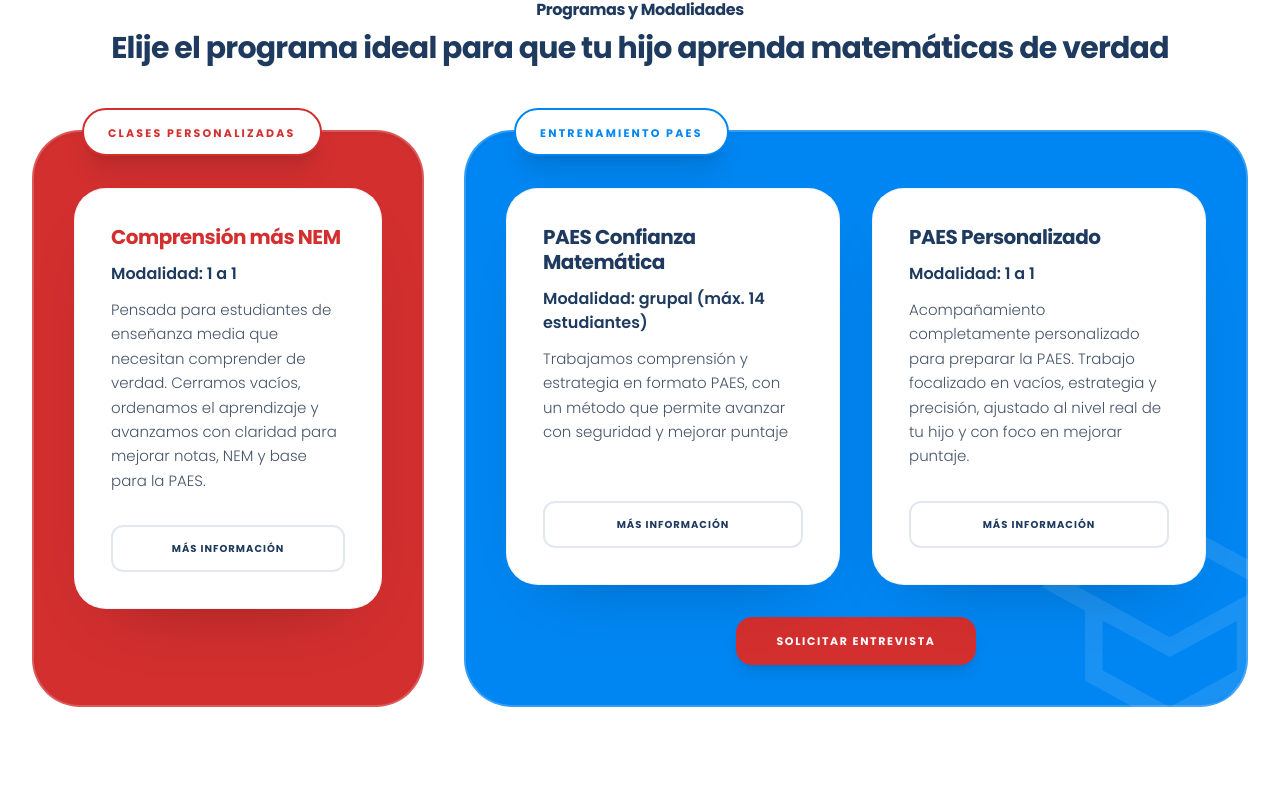
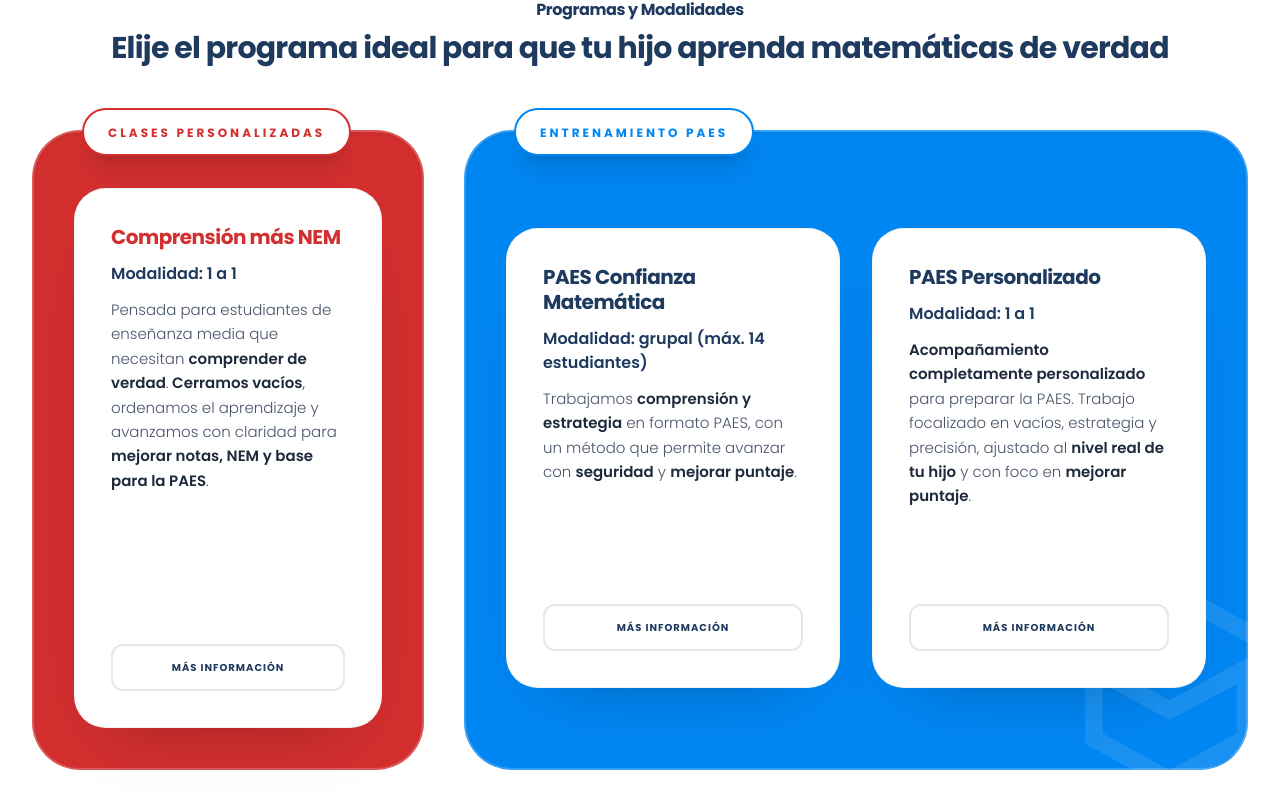
Before and after one commit to Andy-Montes/erikalaprofedemate, a React (Vite) app: page / in a window 1280 px wide. Shown: the part 1900-2700 px from the top of the page. Built offline with nearby package versions, Linux system fonts and the light colour scheme.

Commit message:
Update Programs.tsx

```diff
--- a/components/Programs.tsx
+++ b/components/Programs.tsx
@@ -5,7 +5,6 @@
 }
 
 const Programs: React.FC<ProgramsProps> = ({ onOpenModal }) => {
-  const interviewUrl = "https://wa.me/56997439227";
   const infoUrl = "https://formulariogiftcard.fillout.com/erikalaporofedemate";
 
   return (
@@ -26,18 +25,18 @@
           {/* ========================= */}
           {/* CLASES PERSONALIZADAS */}
           {/* ========================= */}
-          <div className="lg:w-1/3 relative flex flex-col rounded-[3rem] border-2 border-white/20 shadow-inner bg-brandRed">
-            <div className="px-6 sm:px-8 lg:px-10 pt-14 pb-6 sm:pb-8 lg:pb-10 relative">
+          <div className="lg:w-1/3 relative flex flex-col rounded-[3rem] border-2 border-white/20 shadow-inner bg-brandRed lg:min-h-[640px]">
+            <div className="px-6 sm:px-8 lg:px-10 pt-14 pb-10 relative flex-1 flex flex-col justify-center">
 
               <div className="absolute top-0 left-8 sm:left-12 -translate-y-1/2 bg-white text-brandRed px-6 py-2.5 rounded-full shadow-xl z-20 border-2 border-brandRed">
-                <span className="text-[10px] sm:text-[11px] font-black uppercase tracking-[0.2em]">
+                <span className="text-[11px] sm:text-[12px] font-black uppercase tracking-[0.25em]">
                   Clases Personalizadas
                 </span>
               </div>
 
-              {/* Card blanca (SIN min-height fijo) */}
               <div
                 className="group relative flex flex-col h-full bg-white rounded-[2rem] border border-white/70
+                           lg:min-h-[460px]
                            shadow-[0_28px_70px_-45px_rgba(0,0,0,0.40)]
                            transition-all duration-500 ease-out transform-gpu will-change-transform
                            hover:-translate-y-4 hover:scale-[1.03]
@@ -61,11 +60,13 @@
                   </p>
 
                   <p className="text-slate-600 leading-relaxed font-light text-sm sm:text-[15px] mb-8">
-                    Pensada para estudiantes de enseñanza media que necesitan comprender de verdad.
-                    Cerramos vacíos, ordenamos el aprendizaje y avanzamos con claridad para mejorar notas, NEM y base para la PAES.
+                    Pensada para estudiantes de enseñanza media que necesitan{" "}
+                    <strong className="font-semibold text-slate-800">comprender de verdad</strong>.
+                    <strong className="font-semibold text-slate-800"> Cerramos vacíos</strong>, ordenamos el aprendizaje y avanzamos con claridad
+                    para{" "}
+                    <strong className="font-semibold text-slate-800">mejorar notas, NEM y base para la PAES</strong>.
                   </p>
 
-                  {/* Botón siempre abajo, sin crear “desierto” */}
                   <div className="mt-auto">
                     <button
                       onClick={() => onOpenModal(infoUrl)}
@@ -86,11 +87,11 @@
           {/* ========================= */}
           {/* ENTRENAMIENTO PAES */}
           {/* ========================= */}
-          <div className="lg:w-2/3 relative flex flex-col rounded-[3rem] border-2 border-white/20 shadow-inner bg-[#0086f2]">
-            <div className="px-6 sm:px-8 lg:px-10 pt-14 pb-6 sm:pb-8 lg:pb-10 relative">
+          <div className="lg:w-2/3 relative flex flex-col rounded-[3rem] border-2 border-white/20 shadow-inner bg-[#0086f2] lg:min-h-[640px]">
+            <div className="px-6 sm:px-8 lg:px-10 pt-14 pb-10 relative flex-1 flex flex-col justify-center">
 
               <div className="absolute top-0 left-8 sm:left-12 -translate-y-1/2 bg-white text-[#0086f2] px-6 py-2.5 rounded-full shadow-xl z-20 border-2 border-[#0086f2]">
-                <span className="text-[10px] sm:text-[11px] font-black uppercase tracking-[0.2em]">
+                <span className="text-[11px] sm:text-[12px] font-black uppercase tracking-[0.25em]">
                   Entrenamiento PAES
                 </span>
               </div>
@@ -99,12 +100,12 @@
                 <span className="material-symbols-outlined text-[280px] text-white select-none">school</span>
               </div>
 
-              {/* Importante: items-stretch para que ambas cards se igualen en altura ENTRE SÍ */}
               <div className="relative z-10 grid grid-cols-1 md:grid-cols-2 gap-6 lg:gap-8 items-stretch">
 
                 {/* PAES GRUPAL */}
                 <div
                   className="group relative flex flex-col h-full bg-white rounded-[2rem] border border-white/70
+                             lg:min-h-[460px]
                              shadow-[0_28px_70px_-45px_rgba(0,0,0,0.35)]
                              transition-all duration-500 ease-out transform-gpu will-change-transform
                              hover:-translate-y-4 hover:scale-[1.03]
@@ -128,7 +129,12 @@
                     </p>
 
                     <p className="text-slate-600 leading-relaxed font-light text-sm sm:text-[15px] mb-8">
-                      Trabajamos comprensión y estrategia en formato PAES, con un método que permite avanzar con seguridad y mejorar puntaje
+                      Trabajamos{" "}
+                      <strong className="font-semibold text-slate-800">comprensión y estrategia</strong>{" "}
+                      en formato PAES, con un método que permite avanzar con{" "}
+                      <strong className="font-semibold text-slate-800">seguridad</strong>{" "}
+                      y{" "}
+                      <strong className="font-semibold text-slate-800">mejorar puntaje</strong>.
                     </p>
 
                     <div className="mt-auto">
@@ -148,6 +154,7 @@
                 {/* PAES 1:1 */}
                 <div
                   className="group relative flex flex-col h-full bg-white rounded-[2rem] border border-white/70
+                             lg:min-h-[460px]
                              shadow-[0_28px_70px_-45px_rgba(0,0,0,0.35)]
                              transition-all duration-500 ease-out transform-gpu will-change-transform
                              hover:-translate-y-4 hover:scale-[1.03]
@@ -171,7 +178,12 @@
                     </p>
 
                     <p className="text-slate-600 leading-relaxed font-light text-sm sm:text-[15px] mb-8">
-                      Acompañamiento completamente personalizado para preparar la PAES. Trabajo focalizado en vacíos, estrategia y precisión, ajustado al nivel real de tu hijo y con foco en mejorar puntaje.
+                      <strong className="font-semibold text-slate-800">Acompañamiento completamente personalizado</strong>{" "}
+                      para preparar la PAES. Trabajo focalizado en vacíos, estrategia y precisión,
+                      ajustado al{" "}
+                      <strong className="font-semibold text-slate-800">nivel real de tu hijo</strong>{" "}
+                      y con foco en{" "}
+                      <strong className="font-semibold text-slate-800">mejorar puntaje</strong>.
                     </p>
 
                     <div className="mt-auto">
@@ -190,19 +202,7 @@
 
               </div>
 
-              {/* CTA único entrevista */}
-              <div className="mt-8 flex justify-center">
-                <button
-                  onClick={() => onOpenModal(interviewUrl)}
-                  className="text-center bg-brandRed text-white font-bold text-[10px] sm:text-[11px] uppercase tracking-[0.15em]
-                             py-4 px-10 rounded-2xl transition-all shadow-lg whitespace-nowrap
-                             hover:bg-red-700 hover:-translate-y-0.5 hover:shadow-[0_22px_45px_-25px_rgba(220,38,38,0.85)]
-                             active:scale-95"
-                >
-                  Solicitar Entrevista
-                </button>
-              </div>
-
+              {/* Eliminado: Solicitar Entrevista */}
             </div>
           </div>
 
```
